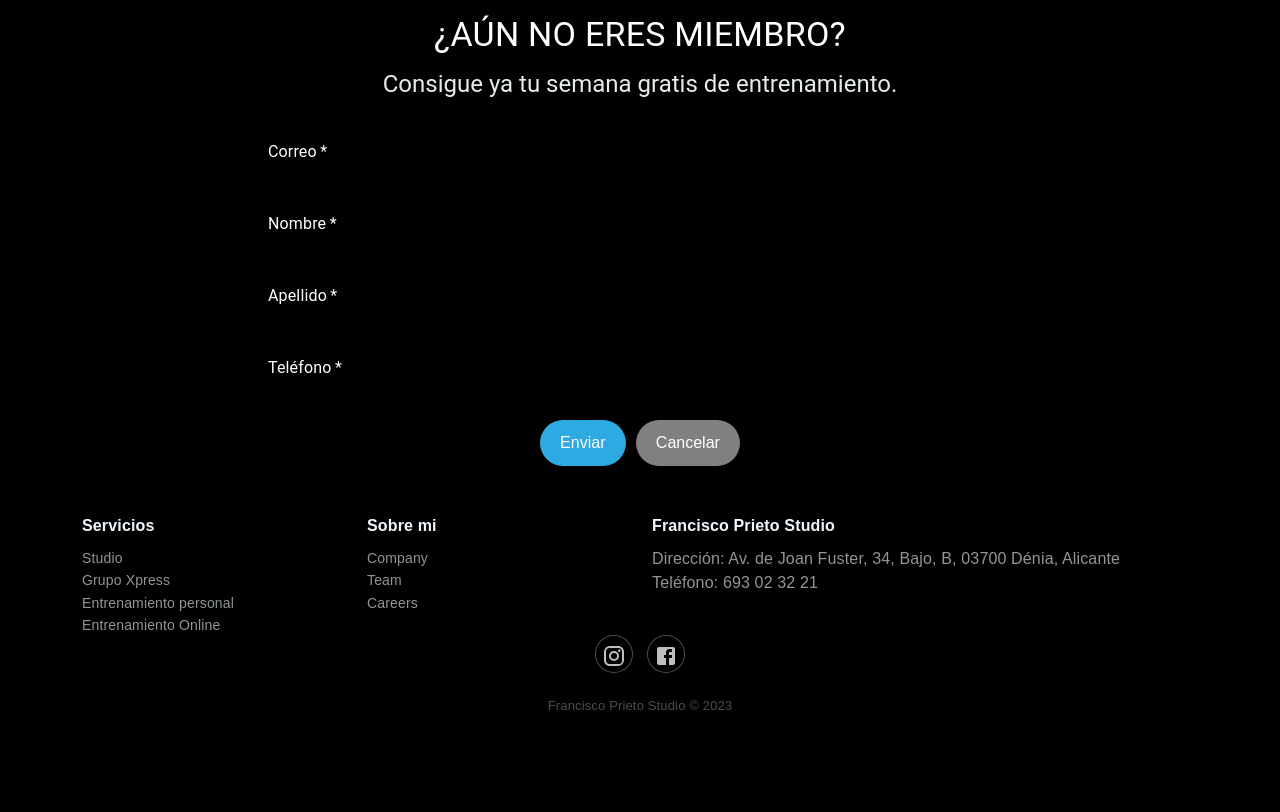
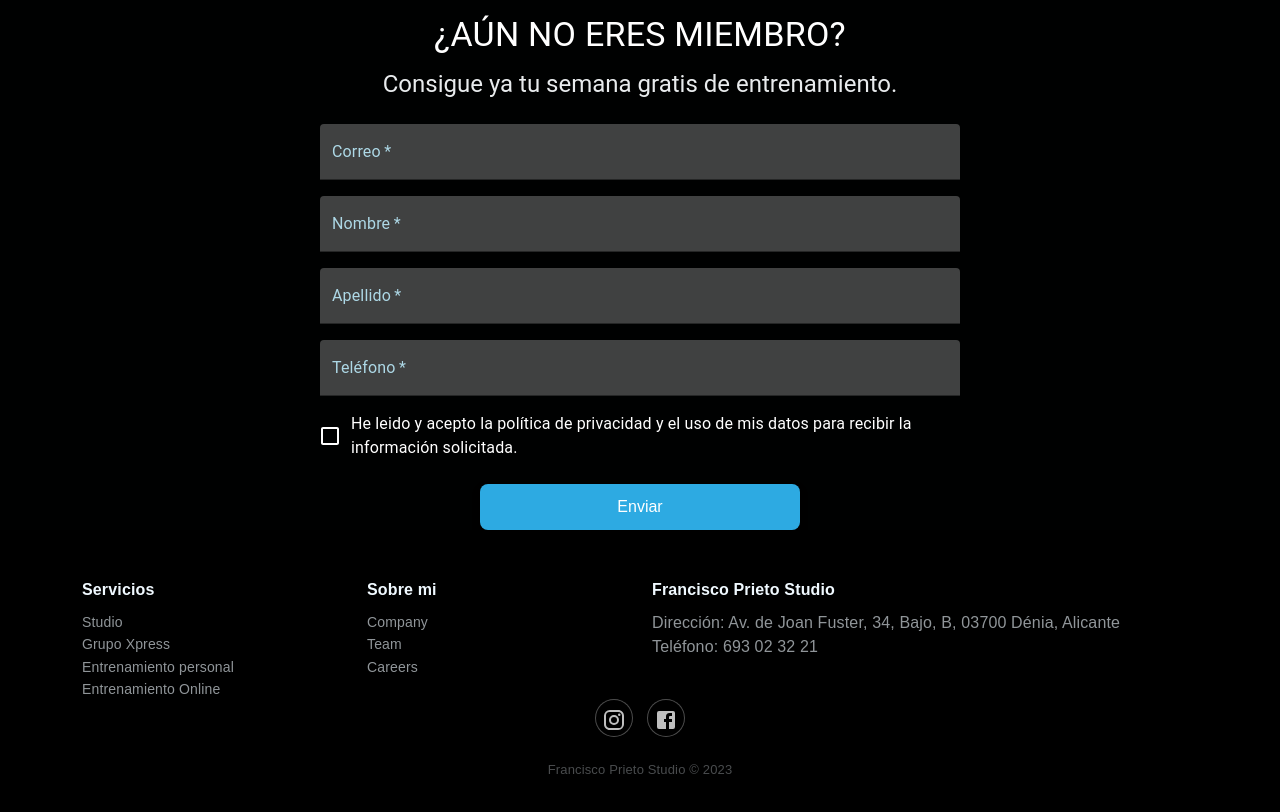
Before and after one commit to FranB201/fcoprietostudio-web, a React (Vite) app: page /studiotrainings in a window 1280 px wide. Shown: the part 1700-2512 px from the top of the page. Before the commit the page ends 2466 px from the top, so only its background shows below. Built offline with nearby package versions, Linux system fonts and the light colour scheme; a web font is replaced by a local one.

Commit message:
cambios en formuarios de contacto

```diff
--- a/src/Home/components/ModalForm/FormOnly.jsx
+++ b/src/Home/components/ModalForm/FormOnly.jsx
@@ -2,33 +2,151 @@ import * as React from 'react';
 import Typography from '@mui/material/Typography';
 import TextField from '@mui/material/TextField';
 import prietoStudioDB from '../../../api/prietoStudioDB';
+import '../../styles/ModalFormStyle.css';
 
+import Checkbox from '@mui/material/Checkbox';
+import FormControlLabel from '@mui/material/FormControlLabel';
+import Swal from 'sweetalert2';
+import withReactContent from 'sweetalert2-react-content';
+
+const initialState = {
+  open: false,
+  email: '',
+  name: '',
+  phone: '',
+  surname: '',
+  submitted: false,
+  acceptPrivacity: false
+};
+const emailRegex = /^[\w-\.]+@([\w-]+\.)+[\w-]{2,4}$/;
+const phoneRegex = /^\d{7,14}$/;
 export const FormOnly = () => {
-  const [email, setEmail] = React.useState('');
-  const [name, setName] = React.useState('');
-  const [phone, setPhone] = React.useState('');
-  const [surname, setSurname] = React.useState('');
-  const [submitted, setSubmitted] = React.useState(false);
+  const [formData, setFormData] = React.useState(initialState);
+  const [errors, setErrors] = React.useState({});
+  const [autoOpened, setAutoOpened] = React.useState(false); // Nuevo estado para controlar si se abrió automáticamente
+  const MySwal = withReactContent(Swal);
+  const [checked, setChecked] = React.useState(false); // Nuevo estado para el checkbox
+  const handleClose = () => {
+    setFormData(initialState);
+    setAutoOpened(false); // Restablecer el estado de autoOpened
+  };
+
+  const handleCheckboxChange = (event) => {
+    const { checked } = event.target;
+    setChecked(checked);
+
+    // Actualizar el estado de errores
+    if (checked) {
+      const newErrors = { ...errors };
+      delete newErrors.acceptCookies; // Asumiendo que 'acceptCookies' es la llave para el error del checkbox
+      setErrors(newErrors);
+    } else {
+      setErrors({ ...errors, acceptCookies: 'Debes aceptar la política de privacidad.' });
+    }
+  };
+
+  const handleOpen = () => {
+    // Solo establecer como abierto automáticamente si aún no está abierto
+    if (!formData.open) {
+      setAutoOpened(true);
+    }
+    setFormData({ ...formData, open: true });
+  };
+  const validateField = (name, value) => {
+    switch (name) {
+      case 'email':
+        if (!emailRegex.test(value)) {
+          return 'Correo electrónico inválido.';
+        }
+        break;
+      case 'phone':
+        if (!phoneRegex.test(value)) {
+          return 'Número de teléfono inválido.';
+        }
+        break;
+      case 'acceptPrivacity':
+        if (!value) {
+          return 'Debes aceptar la política de privacidad.';
+        }
+        break;
+      default:
+        break;
+    }
+    return '';
+  };
+  const handleChange = (e) => {
+    const { name, value } = e.target;
+    setFormData({ ...formData, [name]: value });
+    const error = validateField(name, value);
+    setErrors({ ...errors, [name]: error });
+  };
 
   const handleSubmit = (e) => {
     e.preventDefault();
     const data = {
-      email: email,
-      name: name,
-      phone: phone,
-      surname: surname
+      email: formData.email,
+      name: formData.name,
+      phone: formData.phone,
+      surname: formData.surname,
     };
 
-    prietoStudioDB.post('/submitForm', data, {
+    if (!checked) {
+      setErrors({ ...errors, acceptCookies: 'Debes aceptar la política de privacidad.' });
+      return;
+    }
+    if (Object.values(errors).some(error => error) && !checked) {
+      let title="";
+
+       return;
+    } else {
+      prietoStudioDB
+      .post('/submitForm', data, {
         headers: {
-        'Content-Type': 'application/json'
+          'Content-Type': 'application/json',
+        },
+      })
+      .then((response) => {
+        MySwal.fire({
+          position: 'center',
+          icon: 'success',
+          title: '¡Gracias! Pronto nos pondremos en contacto contigo',
+          showConfirmButton: false,
+          timer: 2500,
+        });
+        setFormData(initialState);
+        setFormData({ ...formData, submitted: true });
+        handleClose();
+      })
+      .catch((error) => {
+        MySwal.fire({
+          icon: 'error',
+          title: 'Oops...',
+          text: 'Algo ha ido mal!',
+          footer: 'Pongase en contacto con nostros: 693 02 32 21 ',
+        });
+        console.error('Hubo un error al enviar el formulario: ', error);
+        handleClose();
+      });
+
     }
-    }).then(response => {
-      setSubmitted(true);
-    }).catch(error => {
-      console.error('Hubo un error al enviar el formulario: ', error);
-    });
-  }
+
+  };
+
+  const modalStyle = {
+    display: 'flex',
+    alignItems: 'center',
+    justifyContent: 'center',
+  };
+
+  const commonInputProps = {
+    style: {
+      color: 'lightblue',
+      background: '#FFFFFF40',
+      border: 'none',
+      paddingLeft: '10px',
+    },
+  };
+
 
    return (
     <div style={{ display: 'flex', flexDirection: 'column', alignItems: 'center' }}>
@@ -45,19 +163,112 @@ export const FormOnly = () => {
             alignItems: 'stretch',
             gap: '1em',
             marginTop: '1em',
-        width: '60%',
+            width: '50%',
           }}>
-        <TextField label="Correo" variant="filled" color="secondary" value={email} onChange={e => setEmail(e.target.value)} required InputLabelProps={{ style: { color: 'white' } }} InputProps={{ style: { color: 'white' } }} fullWidth />
-        <TextField label="Nombre" variant="filled" color="secondary" value={name} onChange={e => setName(e.target.value)} required InputLabelProps={{ style: { color: 'white' } }} InputProps={{ style: { color: 'white' } }} fullWidth />
-        <TextField label="Apellido" variant="filled" color="secondary" value={surname} onChange={e => setSurname(e.target.value)} required InputLabelProps={{ style: { color: 'white' } }} InputProps={{ style: { color: 'white' } }} fullWidth />
-        <TextField label="Teléfono" variant="filled" color="secondary" value={phone} onChange={e => setPhone(e.target.value)} required InputLabelProps={{ style: { color: 'white' } }} InputProps={{ style: { color: 'white' } }} fullWidth />
+            <TextField
+              label="Correo"
+              name="email"
+              variant="filled"
+              color="secondary"
+              value={formData.email}
+              onChange={handleChange}
+              error={!!errors.email}
+              helperText={errors.email ? errors.email : null}
+              required
+              InputLabelProps={{
+                style: { color: 'lightblue' },
+              }}
+              InputProps={commonInputProps}
+            />
+
+            <TextField
+              label="Nombre"
+              variant="filled"
+              color="secondary"
+              value={formData.name}
+              onChange={(e) => setFormData({ ...formData, name: e.target.value })}
+              required
+              InputLabelProps={{
+                style: {
+                  color: 'lightblue',
+                },
+              }}
+              InputProps={commonInputProps}
+            />
+
+            <TextField
+              label="Apellido"
+              variant="filled"
+              color="secondary"
+              value={formData.surname}
+              onChange={(e) => setFormData({ ...formData, surname: e.target.value })}
+              required
+              InputLabelProps={{
+                style: {
+                  color: 'lightblue',
+                },
+              }}
+              InputProps={{
+                ...commonInputProps,
+                autoComplete: 'off',
+              }}
+            />
+
+            <TextField
+              label="Teléfono"
+              name="phone"
+              variant="filled"
+              color="secondary"
+              value={formData.phone}
+              onChange={handleChange}
+              error={!!errors.phone}
+              helperText={errors.phone ? errors.phone : null}
+              required
+              InputLabelProps={{
+                style: { color: 'lightblue' },
+              }}
+              InputProps={commonInputProps}
+            />
+<FormControlLabel
+              control={
+                <Checkbox
+                  checked={checked}
+                  onChange={handleCheckboxChange}
+                  name="acceptPrivacity"
+                  color="primary"
+                  sx={{
+                    color: 'white', // Esto cambia el color cuando el checkbox no está seleccionado
+                    '&.Mui-checked': {
+                      color: 'white', // Esto cambia el color del checkbox cuando está seleccionado
+                    },
+                    '& .MuiSvgIcon-root': { // Cambia el color del borde del icono
+                      color: 'white',
+                      borderColor: 'white',
+                      '&:not(.Mui-checked)': {
+                        borderColor: 'white',
+                      },
+                    },
+                  }}
+                />
+              }
+              label="He leido y acepto la política de privacidad y el uso de mis datos para recibir la información solicitada."
+              sx={{
+                color: 'white',
+                '& .MuiTypography-root': {
+                  color: 'white',
+                }
+              }}
+            />
+            {errors.acceptCookies && (
+              <Typography variant="caption" style={{ color: 'red', fontSize: '0.75rem' }}>
+                {errors.acceptCookies}
+              </Typography>
+            )}
             <div style={{ display: 'flex', justifyContent: 'center', marginTop: '0.5em' }}>
-          <span style={{ marginRight: '10px' }}>
-            <button type="submit" className="buttonSend" variant="contained" >Enviar</button>
-          </span>
-          <span>
-            <button className="buttonCancel" variant="contained" >Cancelar</button>
-          </span>
+
+                <button type="submit" className="buttonSendForm" variant="contained" >Enviar</button>
+
+
             </div>
           </form>
 
--- a/src/Home/components/ModalForm/ModalForm.jsx
+++ b/src/Home/components/ModalForm/ModalForm.jsx
@@ -6,7 +6,8 @@ import CloseIcon from '@mui/icons-material/Close';
 import TextField from '@mui/material/TextField';
 import prietoStudioDB from '../../../api/prietoStudioDB';
 import '../../styles/ModalFormStyle.css';
-
+import Checkbox from '@mui/material/Checkbox';
+import FormControlLabel from '@mui/material/FormControlLabel';
 import Swal from 'sweetalert2';
 import withReactContent from 'sweetalert2-react-content';
 
@@ -17,17 +18,38 @@ const initialState = {
   phone: '',
   surname: '',
   submitted: false,
+  acceptPrivacity: false
 };
 const emailRegex = /^[\w-\.]+@([\w-]+\.)+[\w-]{2,4}$/;
 const phoneRegex = /^\d{7,14}$/;
+
 export const ModalForm = () => {
   const [formData, setFormData] = React.useState(initialState);
+  const [errors, setErrors] = React.useState({});
+  const [autoOpened, setAutoOpened] = React.useState(false); // Nuevo estado para controlar si se abrió automáticamente
+  const MySwal = withReactContent(Swal);
   const handleClose = () => {
     setFormData(initialState);
     setAutoOpened(false); // Restablecer el estado de autoOpened
   };
-  const [autoOpened, setAutoOpened] = React.useState(false); // Nuevo estado para controlar si se abrió automáticamente
-  const [errors, setErrors] = React.useState({});
+
+  const [checked, setChecked] = React.useState(false); // Nuevo estado para el checkbox
+
+  const handleCheckboxChange = (event) => {
+    const { checked } = event.target;
+    setChecked(checked);
+
+    // Actualizar el estado de errores
+    if (checked) {
+      const newErrors = { ...errors };
+      delete newErrors.acceptCookies; // Asumiendo que 'acceptCookies' es la llave para el error del checkbox
+      setErrors(newErrors);
+    } else {
+      setErrors({ ...errors, acceptCookies: 'Debes aceptar la política de privacidad.' });
+    }
+  };
+
+
   const handleOpen = () => {
     // Solo establecer como abierto automáticamente si aún no está abierto
     if (!formData.open) {
@@ -47,6 +69,11 @@ export const ModalForm = () => {
           return 'Número de teléfono inválido.';
         }
         break;
+      case 'acceptPrivacity':
+      if (!value) {
+        return 'Debes aceptar la política de privacidad.';
+      }
+      break;
       default:
         break;
     }
@@ -67,10 +94,15 @@ export const ModalForm = () => {
       phone: formData.phone,
       surname: formData.surname,
     };
-    const MySwal = withReactContent(Swal);
 
-    if (Object.values(errors).some(error => error)) {
+    if (!checked) {
+      setErrors({ ...errors, acceptCookies: 'Debes aceptar la política de privacidad.' });
       return;
+    }
+    if (Object.values(errors).some(error => error) && !checked) {
+      let title="";
+
+       return;
     } else {
       prietoStudioDB
       .post('/submitForm', data, {
@@ -103,20 +135,7 @@ export const ModalForm = () => {
 
     }
 
-
-
   };
-
-  React.useEffect(() => {
-    const timer = setTimeout(() => {
-      // Solo abrir automáticamente si no se ha abierto manualmente
-      if (!autoOpened) {
-        handleOpen();
-      }
-    }, 25000);
-
-    return () => clearTimeout(timer);
-  }, [autoOpened]); // Asegúrate de añadir autoOpened como dependencia
 
   const modalStyle = {
     display: 'flex',
@@ -128,11 +147,20 @@ export const ModalForm = () => {
     style: {
       color: 'lightblue',
       background: '#FFFFFF40',
-      borderRadius: '10px',
       border: 'none',
       paddingLeft: '10px',
     },
   };
+  React.useEffect(() => {
+    const timer = setTimeout(() => {
+      // Solo abrir automáticamente si no se ha abierto manualmente
+      if (!autoOpened) {
+        handleOpen();
+      }
+    }, 25000);
+
+    return () => clearTimeout(timer);
+  }, [autoOpened]); // Asegúrate de añadir autoOpened como dependencia
 
   return (
     <div>
@@ -240,17 +268,42 @@ export const ModalForm = () => {
               }}
               InputProps={commonInputProps}
             />
+            <FormControlLabel
+              control={
+                <Checkbox
+                  checked={checked}
+                  onChange={handleCheckboxChange}
+                  name="acceptPrivacity"
+                  color="primary"
+                  sx={{
+                    color: 'white', // Esto cambia el color cuando el checkbox no está seleccionado
+                    '&.Mui-checked': {
+                      color: 'white', // Esto cambia el color del checkbox cuando está seleccionado
+                    },
+                    '& .MuiSvgIcon-root': { // Cambia el color del borde del icono
+                      color: 'white',
+                      borderColor: 'white',
+                      '&:not(.Mui-checked)': {
+                        borderColor: 'white',
+                      },
+                    },
+                  }}
+                />
+              }
+              label="He leido y acepto la política de privacidad y el uso de mis datos para recibir la información solicitada."
+            />
+            {errors.acceptCookies && (
+              <Typography variant="caption" style={{ color: 'red', fontSize: '0.75rem' }}>
+                {errors.acceptCookies}
+              </Typography>
+            )}
 
             <div style={{ display: 'flex', justifyContent: 'center', marginTop: '0.5em' }}>
-              <span style={{ marginRight: '10px' }}>
-                <button type="submit" className="buttonSend" variant="contained" >Enviar</button>
-              </span>
+                <button type="submit" className="buttonSendForm" variant="contained" >Enviar</button>
               <span>
-                <button onClick={handleClose} className="buttonCancel" variant="contained" >Cancelar</button>
               </span>
             </div>
           </form>
-          {formData.submitted && <p style={{ color: 'green' }}>¡Solicitud enviada correctamente!</p>}
         </Box>
       </Modal>
     </div>
--- a/src/Home/components/login/Login.jsx
+++ b/src/Home/components/login/Login.jsx
@@ -7,6 +7,14 @@ export const Login = ({ onClickCreateAccount }) => {
     const openSingUp = () => {
 
     }
+    const commonInputProps = {
+      style: {
+        color: 'lightblue',
+        background: '#FFFFFF40',
+        border: 'none',
+        paddingLeft: '10px',
+      },
+    };
   return (
     <section className="text-center">
       {/*<div className="p-5 bg-image" style={{backgroundImage: "url('https://mdbootstrap.com/img/new/textures/full/171.jpg')", height: 300}}></div>*/}
@@ -16,11 +24,17 @@ export const Login = ({ onClickCreateAccount }) => {
       ></div>
 
       <div
-        className="card mx-4 mx-md-5 shadow-5-strong"
+        className="card shadow-5-strong"
         style={{
           marginTop: -100,
-          background: "hsla(0, 0%, 100%, 0.8)",
-          backdropFilter: "blur(30px)"
+          background: "linear-gradient(to right, #000000, #434343)",
+          backdropFilter: "blur(30px)",
+          maxWidth: '500px', // Establecer un ancho máximo para el formulario
+          width: '100%', // Agregamos esto para asegurar que se aplique el maxWidth
+          marginLeft: 'auto', // Centrar el formulario
+          marginRight: 'auto', // Centrar el formulario
+          display: 'flex', // Aseguramos que el elemento es un contenedor flexible
+          justifyContent: 'center',
         }}
       >
         <div className="card-body py-5 px-md-5">
@@ -37,18 +51,18 @@ export const Login = ({ onClickCreateAccount }) => {
                 <TextField label="Contraseña" variant="filled" color="secondary"  required InputLabelProps={{ style: { color: 'white' } }} InputProps={{ style: { color: 'white' } }} fullWidth />
                 </div>
 
-                <div onClick={onClickCreateAccount} className="form-check d-flex justify-content-center mb-4">
+                {/*<<div onClick={onClickCreateAccount} className="form-check d-flex justify-content-center mb-4">
                   <label className="form-check-label" >
                     Crear cuenta
                   </label>
                 </div>
 
-                <button
+                button
                   type="submit"
                   className="btn btn-primary btn-block mb-4"
                 >
                   Registraste
-                </button>
+                </button>*/}
 
               </form>
             </div>
--- a/src/Home/styles/ModalFormStyle.css
+++ b/src/Home/styles/ModalFormStyle.css
@@ -1,6 +1,13 @@
 .button-section-nutrition{
     margin-top: 5%;
 
+}
+.buttonSendForm {
+    background-color: #2DAAE2;
+    box-shadow: 0px 4px 8px rgba(0, 0, 0, 0.2);
+    color: white;
+
+    width: 50%;
 }
 
 @media (min-width: 200px) and (max-width: 410px) {
@@ -8,4 +15,5 @@
         margin-top: -10;
     }
 
+
 }
```
Lines whose indentation alone changed are shown as unchanged.
